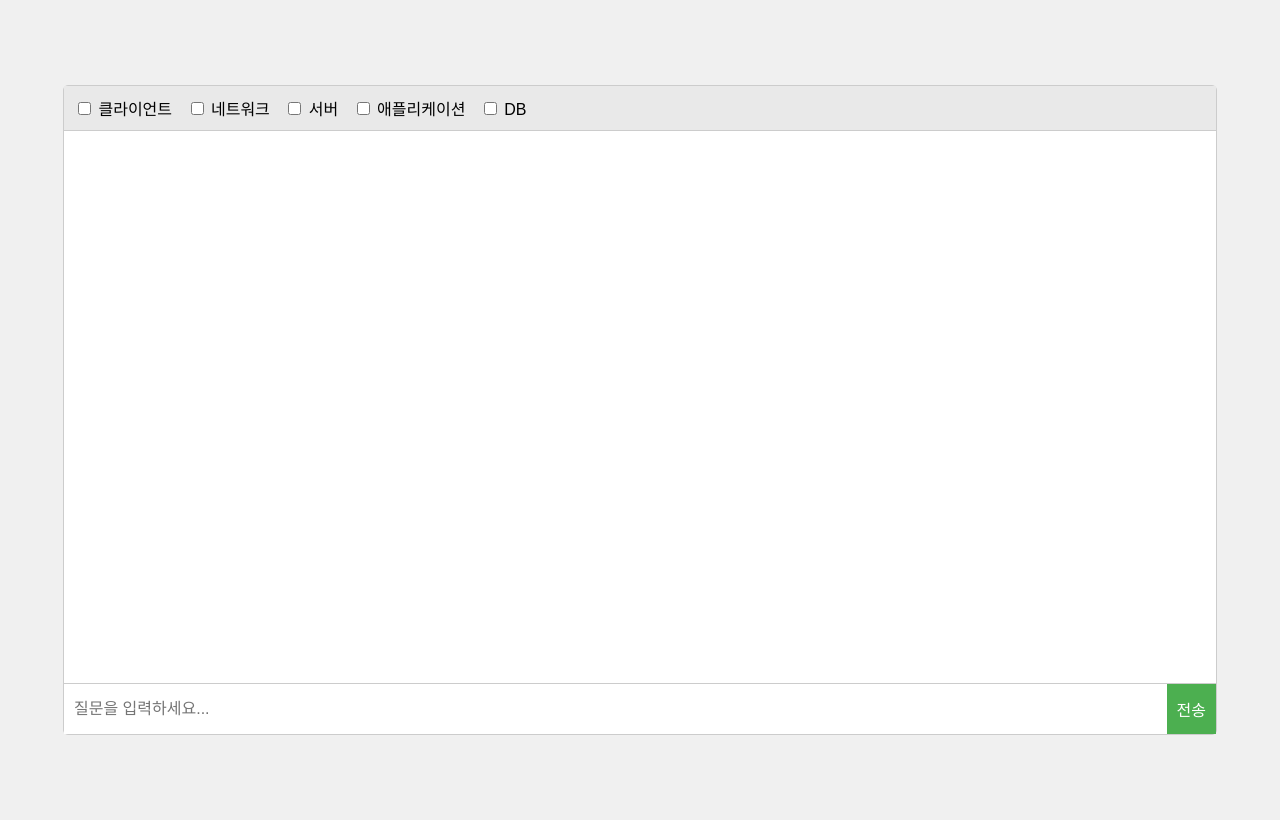
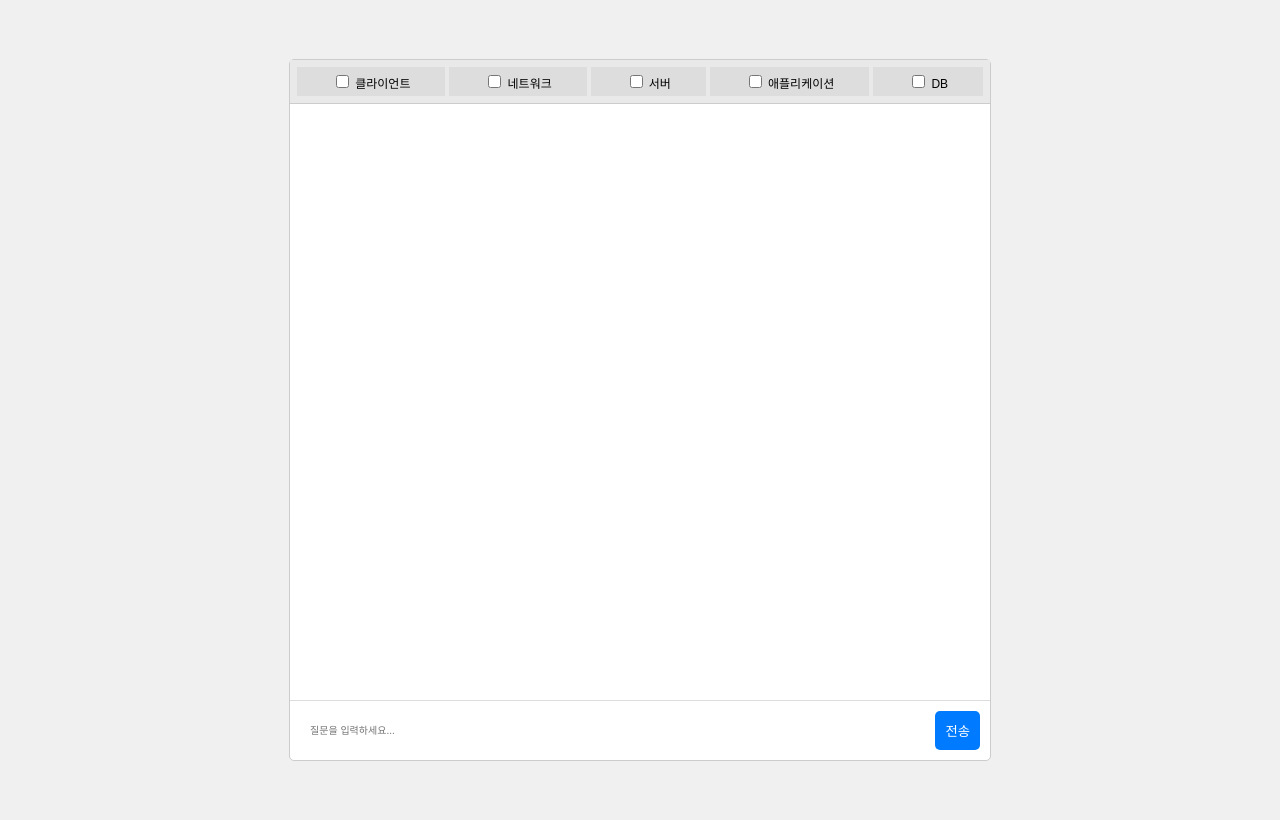
Before and after one commit to OverDlive/LLM-Secure-Architecture, a Flask app: page / in a window 1280 px wide. Run offline with Flask 2, Linux system fonts and the light colour scheme.

Commit message:
Front end

```diff
--- a/Front/static/script.js
+++ b/Front/static/script.js
@@ -1,6 +1,8 @@
 const chatMessages = document.getElementById('chat-messages');
 const userInput = document.getElementById('user-input');
 const sendButton = document.getElementById('send-button');
+
+
 
 // 메시지를 채팅창에 추가하는 함수 (아이콘 포함)
 function addMessage(message, isUser = false) {
@@ -11,10 +13,10 @@ function addMessage(message, isUser = false) {
     const iconElement = document.createElement('img');
     iconElement.className = 'message-icon';
     if (isUser) {
-        iconElement.src = '/static/images/person.png';
+        iconElement.src = '../static/images/person.jpg';
         iconElement.alt = 'Person Icon';
     } else {
-        iconElement.src = '/static/images/robot.png';
+        iconElement.src = '../static/images/robot.jpg';
         iconElement.alt = 'Robot Icon';
     }
 
@@ -29,7 +31,7 @@ function addMessage(message, isUser = false) {
         messageElement.appendChild(textElement);
         messageElement.appendChild(iconElement);
     } else {
-        // 봇 메시지: 아이콘 후에 텍스트 (왼쪽 아이콘)
+    // 봇 메시지: 아이콘 후에 텍스트 (왼쪽 아이콘)
         messageElement.appendChild(iconElement);
         messageElement.appendChild(textElement);
     }
@@ -60,8 +62,14 @@ async function handleUserInput() {
         // 입력값을 바로 초기화하여 텍스트가 사라지도록 함
         userInput.value = '';
 
-        // 체크된 하위 옵션(toggle-item)만 선택
+        // 체크된 하위 옵션(toggle-item)만 선택, 상위 체크박스가 선택되지 않으면 들어가지 않음
         const selectedOptions = Array.from(document.querySelectorAll('.toggle-item:checked'))
+            .filter(item => {
+                // 상위 toggle 체크박스 찾기
+                const parentToggle = item.closest('.toggle-options').previousElementSibling.querySelector('.toggle');
+                // 상위 toggle이 체크된 경우에만 true 반환
+                return parentToggle && parentToggle.checked;
+            })
             .map(item => item.parentElement.textContent.trim())
             .filter(option => option);
 
@@ -72,7 +80,7 @@ async function handleUserInput() {
         const fullMessage = selectedMessage ? `${selectedMessage}%${message}` : message;
 
         // 사용자 메시지 화면에 추가 (오른쪽 정렬 + 사람 아이콘)
-        addMessage(fullMessage, true);
+        addMessage(message, true);
 
         try {
             // 서버로 요청 전송
@@ -117,6 +125,13 @@ document.querySelectorAll('.toggle').forEach(checkbox => {
 });
 
 // 페이지 로드 시 기본 체크박스 상태 반영
+document.addEventListener('DOMContentLoaded', () => {
+    document.querySelectorAll('.toggle').forEach(checkbox => {
+        toggleOptionsDisplay(checkbox);
+    });
+});
+
+// 페이지 로드 시 기본 체크박스 상태 반영
 document.querySelectorAll('.toggle').forEach(checkbox => {
     toggleOptionsDisplay(checkbox);
 });
--- a/Front/static/styles.css
+++ b/Front/static/styles.css
@@ -13,7 +13,8 @@ body {
 /* 채팅 박스 비율 유지용 래퍼 */
 /* 화면 전체에서 너무 길어지지 않도록 너비는 90vw와 calc(90vh * 16/9) 중 작은 값을 사용 */
 .chat-container {
-  width: min(90vw, calc(90vh * 16 / 9));
+  width: 700px;
+  height: 700px;
   aspect-ratio: 16/9;
   margin: auto;
   position: relative;
@@ -32,19 +33,48 @@ body {
   display: flex;
   flex-direction: column;
   overflow: hidden;
+  /* display: flex;
+  flex-direction: column;
+  height: 100%; */
 }
+
+/* 체크박스 스크롤 컨테이너 */
+.checkbox-scroll-container {
+  max-height: 150px; /* 높이 줄임 */
+  overflow-y: auto;
+  border-bottom: 1px solid #ccc;
+}
+
 
 /* 체크박스 영역 */
 .checkbox-container {
-  padding: 10px;
+  display: flex;
+  flex-wrap: wrap;
+  padding: 5px; /* 패딩 줄임 */
   background-color: #e9e9e9;
-  border-bottom: 1px solid #ccc;
+  font-size: 12px; /* 글자 크기 줄임 */
 }
 
-.checkbox-container label {
+.checkbox-category {
+  flex: 1 1 auto;
+  min-width: 100px; /* 최소 너비 줄임 */
+  margin: 2px; /* 마진 줄임 */
+  position: relative;
+}
+
+.checkbox-category > label {
+  display: block;
+  padding: 5px; /* 패딩 줄임 */
+  background-color: #ddd;
+  cursor: pointer;
+  text-align: center;
+}
+
+
+/* .checkbox-container label {
   margin-right: 10px;
   cursor: pointer;
-}
+} */
 
 /* 채팅 메시지 영역 - flex로 영역을 채움 */
 .chat-messages {
@@ -54,15 +84,21 @@ body {
   display: flex;
   flex-direction: column;
   overflow-y: auto;
-  overflow-x: visible; /* 좌우 아이콘이 보이도록 */
+  overflow-x: visible; /*좌우 아이콘이 보이도록*/
 }
 
 /* 입력 영역 - 고정 높이로 설정하여 크기가 변하지 않음 */
 .input-area {
+  /* display: flex;
+  border-top: 1px solid #ddd;
+
+  height: 50px;
+  flex-shrink: 0;
+
+  background: #fff; */
   display: flex;
-  border-top: 1px solid #ccc;
-  height: 50px;  /* 고정 높이 */
-  flex-shrink: 0;
+  padding: 10px;
+  border-top: 1px solid #ddd;
 }
 
 /* input box는 고정된 폰트 사이즈 및 패딩 사용 */
@@ -70,31 +106,33 @@ body {
   flex-grow: 1;
   border: none;
   padding: 10px;
-  font-size: 16px; /* 고정 폰트 사이즈 */
+
+  font-size: 10px; /* 고정 폰트 사이즈? */
   box-sizing: border-box;
 }
 
 /* 전송 버튼도 고정 크기 */
 #send-button {
+  margin-left: 10px;
+  background: #007bff;
+  color: white;
   border: none;
-  background-color: #4CAF50;
-  color: white;
   padding: 10px;
+  border-radius: 5px;
   cursor: pointer;
-  font-size: 16px;
 }
 
 /* 스위치 스타일 */
 .switch {
   display: flex;
   align-items: center;
-  justify-content: space-between; /* 텍스트와 스위치를 양 끝에 배치 */
-  margin-bottom: 20px;
+  justify-content: space-between;
+  margin-bottom: 10px;
 }
 
 .switch span {
-  font-size: 14px;
-  margin-right: 35px; /* 텍스트와 스위치 사이에 여백 */
+  font-size: 12px; /* 글자 크기 줄임 */
+  margin-right: 25px; /* 마진 줄임 */
 }
 
 .switch input {
--- a/Front/templates/index.html
+++ b/Front/templates/index.html
@@ -12,7 +12,9 @@
       <!-- 실제 채팅 콘텐츠 (비율 유지) -->
       <div class="chat-content">
         <!-- 체크박스 영역 -->
+        <div class="checkbox-scroll-container">
           <div class="checkbox-container">
+            <div class="checkbox-category">
               <!-- 클라이언트 영역 -->
               <label>
                 <input type="checkbox" class="toggle" data-target="client-options" />
@@ -36,7 +38,8 @@
                   <span class="slider"></span> 외부 사용자 PC
                 </label>
               </div>
-
+            </div>
+            <div class="checkbox-category">
               <!-- 네트워크 영역 -->
               <label>
                 <input type="checkbox" class="toggle" data-target="network-options" />
@@ -56,7 +59,8 @@
                   <span class="slider"></span> 망분리
                 </label>
               </div>
-
+            </div>
+            <div class="checkbox-category">
               <!-- 서버 영역 -->
               <label>
                 <input type="checkbox" class="toggle" data-target="server-options" />
@@ -72,7 +76,8 @@
                   <span class="slider"></span> 개발시스템
                 </label>
               </div>
-
+            </div>
+            <div class="checkbox-category">
               <!-- 애플리케이션 영역 -->
               <label>
                 <input type="checkbox" class="toggle" data-target="application-options" />
@@ -88,7 +93,8 @@
                   <span class="slider"></span> 애플리케이션
                 </label>
               </div>
-
+            </div>
+            <div class="checkbox-category">
               <!-- DB 영역 -->
               <label>
                 <input type="checkbox" class="toggle" data-target="db-options" />
@@ -109,6 +115,8 @@
                 </label>
               </div>
             </div>
+          </div>
+        </div>
 
         <!-- 채팅 메시지 영역 -->
         <div id="chat-messages" class="chat-messages"></div>
```
Also changed, not shown: other parts of Front/static/styles.css (+60 -19 lines), Front/static/images/person.jpg (added), Front/static/images/robot.jpg (added). Lines whose indentation alone changed are shown as unchanged.
